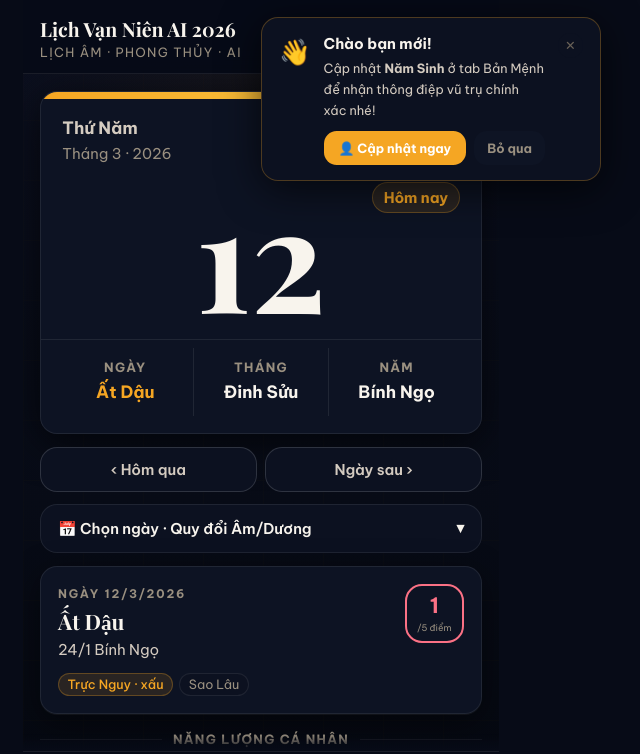
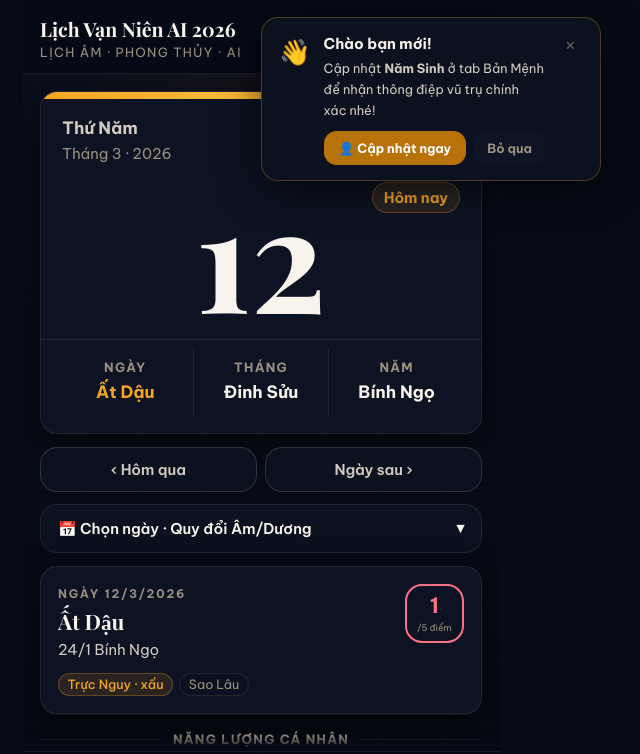
Before and after one commit to letinhclover/lich-van-nien, a React (Vite) app: page / in a window 1280 px wide. Shown: the top 754 px of the page, without its empty margins (379-1019 px from the left). Built offline with nearby package versions, Linux system fonts and the light colour scheme.

Commit message:
Add files via upload

```diff
--- a/src/App.tsx
+++ b/src/App.tsx
@@ -128,7 +128,7 @@ export default function App() {
                 <div className="mx-4 mb-2 mt-4"><SectionLabel label="Tử Vi Trọn Đời" /></div>
                 <TuviTab birthYear={profile?.birthYear} />
                 <div className="mx-4 mb-2 mt-4"><SectionLabel label="AI Luận Giải" /></div>
-                <AiTab date={viewDate} userProfile={profile} onSetupProfile={() => {}} />
+                <AiTab date={viewDate} userProfile={profile} onSetupProfile={() => changeTab("profile")} />
               </div>
             )}
           </motion.div>
@@ -161,7 +161,7 @@ export default function App() {
                 <div className="flex gap-2 mt-2.5">
                   <motion.button whileTap={{scale:0.95}} onClick={() => dismissToast(true)}
                     className="flex-1 py-2 rounded-xl text-xs font-bold"
-                    style={{background:"var(--gold)",color:"white"}}>
+                    style={{background:"#B8720A",color:"#FFFFFF"}}>
                     👤 Cập nhật ngay
                   </motion.button>
                   <motion.button whileTap={{scale:0.95}} onClick={() => dismissToast(false)}
```
